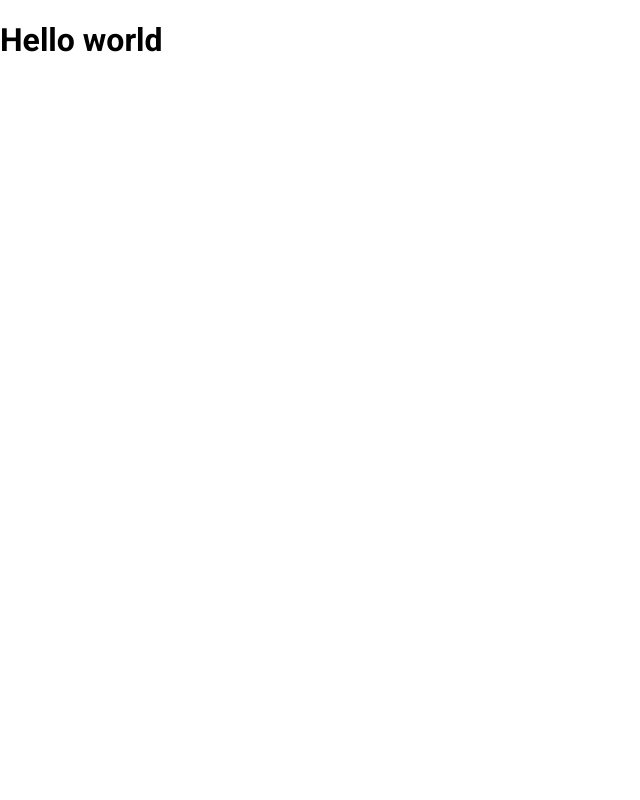
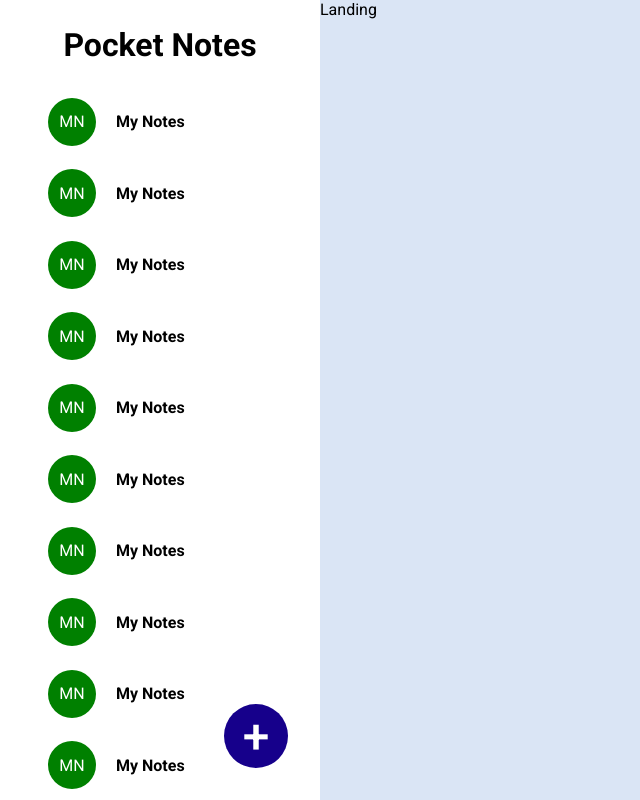
Before and after one commit to adityagangil/Figma-Pocket-Notes, a React (Create React App) app: page / in a window 1280 px wide. Shown: the whole page, without its empty margins (0-640 px from the left). Built offline with nearby package versions, Linux system fonts and the light colour scheme.

Commit message:
created sidebar

```diff
--- a/src/App.jsx
+++ b/src/App.jsx
@@ -1,9 +1,10 @@
 import "./App.css";
+import HomePage from "./pages/home/HomePage";
 
 function App() {
   return (
     <div className="App">
-      <h1>Hello world</h1>
+      <HomePage />
     </div>
   );
 }
--- /dev/null
+++ b/src/components/landing/Landing.jsx
@@ -0,0 +1,5 @@
+import styles from "./landing.module.css";
+
+export const Landing = () => {
+  return <div className={styles.container}>Landing</div>;
+};
--- /dev/null
+++ b/src/components/landing/landing.module.css
@@ -0,0 +1,4 @@
+.container {
+  background-color: var(--bg-blue);
+  height: 100vh;
+}
--- /dev/null
+++ b/src/components/sidebar/Sidebar.jsx
@@ -0,0 +1,175 @@
+import styles from "./sidebar.module.css";
+
+export const Sidebar = () => {
+  return (
+    <div className={styles.container}>
+      <div className={styles.heading}>
+        <h1>Pocket Notes</h1>
+      </div>
+
+      <div className={styles.group_container}>
+        <div className={styles.single_group}>
+          <div className={styles.img_circle}>
+            <p>MN</p>
+          </div>
+
+          <h4>My Notes</h4>
+        </div>
+
+        <div className={styles.single_group}>
+          <div className={styles.img_circle}>
+            <p>MN</p>
+          </div>
+
+          <h4>My Notes</h4>
+        </div>
+
+        <div className={styles.single_group}>
+          <div className={styles.img_circle}>
+            <p>MN</p>
+          </div>
+
+          <h4>My Notes</h4>
+        </div>
+
+        <div className={styles.single_group}>
+          <div className={styles.img_circle}>
+            <p>MN</p>
+          </div>
+
+          <h4>My Notes</h4>
+        </div>
+
+        <div className={styles.single_group}>
+          <div className={styles.img_circle}>
+            <p>MN</p>
+          </div>
+
+          <h4>My Notes</h4>
+        </div>
+
+        <div className={styles.single_group}>
+          <div className={styles.img_circle}>
+            <p>MN</p>
+          </div>
+
+          <h4>My Notes</h4>
+        </div>
+
+        <div className={styles.single_group}>
+          <div className={styles.img_circle}>
+            <p>MN</p>
+          </div>
+
+          <h4>My Notes</h4>
+        </div>
+
+        <div className={styles.single_group}>
+          <div className={styles.img_circle}>
+            <p>MN</p>
+          </div>
+
+          <h4>My Notes</h4>
+        </div>
+
+        <div className={styles.single_group}>
+          <div className={styles.img_circle}>
+            <p>MN</p>
+          </div>
+
+          <h4>My Notes</h4>
+        </div>
+
+        <div className={styles.single_group}>
+          <div className={styles.img_circle}>
+            <p>MN</p>
+          </div>
+
+          <h4>My Notes</h4>
+        </div>
+
+        <div className={styles.single_group}>
+          <div className={styles.img_circle}>
+            <p>MN</p>
+          </div>
+
+          <h4>My Notes</h4>
+        </div>
+
+        <div className={styles.single_group}>
+          <div className={styles.img_circle}>
+            <p>MN</p>
+          </div>
+
+          <h4>My Notes</h4>
+        </div>
+
+        <div className={styles.single_group}>
+          <div className={styles.img_circle}>
+            <p>MN</p>
+          </div>
+
+          <h4>My Notes</h4>
+        </div>
+
+        <div className={styles.single_group}>
+          <div className={styles.img_circle}>
+            <p>MN</p>
+          </div>
+
+          <h4>My Notes</h4>
+        </div>
+
+        <div className={styles.single_group}>
+          <div className={styles.img_circle}>
+            <p>MN</p>
+          </div>
+
+          <h4>My Notes</h4>
+        </div>
+
+        <div className={styles.single_group}>
+          <div className={styles.img_circle}>
+            <p>MN</p>
+          </div>
+
+          <h4>My Notes</h4>
+        </div>
+
+        <div className={styles.single_group}>
+          <div className={styles.img_circle}>
+            <p>MN</p>
+          </div>
+
+          <h4>My Notes</h4>
+        </div>
+
+        <div className={styles.single_group}>
+          <div className={styles.img_circle}>
+            <p>MN</p>
+          </div>
+
+          <h4>My Notes</h4>
+        </div>
+
+        <div className={styles.single_group}>
+          <div className={styles.img_circle}>
+            <p>MN</p>
+          </div>
+
+          <h4>My Notes</h4>
+        </div>
+
+        <div className={styles.single_group}>
+          <div className={styles.img_circle}>
+            <p>MN</p>
+          </div>
+
+          <h4>My Notes</h4>
+        </div>
+      </div>
+
+      <div className={styles.create_group}>+</div>
+    </div>
+  );
+};
--- /dev/null
+++ b/src/components/sidebar/sidebar.module.css
@@ -0,0 +1,75 @@
+.container {
+  /* background-color: pink; */
+  display: flex;
+  flex-direction: column;
+  height: 100vh;
+  /* padding: 1rem; */
+  box-sizing: border-box;
+  position: relative;
+}
+
+.create_group {
+  position: absolute;
+  bottom: 2rem;
+  right: 2rem;
+  background-color: var(--btn-blue);
+  width: 4rem;
+  height: 4rem;
+  display: flex;
+  justify-content: center;
+  align-items: center;
+  border-radius: 50%;
+  font-size: 3rem;
+  color: white;
+  font-weight: 500;
+  cursor: pointer;
+}
+
+.heading {
+  text-align: center;
+  font-size: 1rem;
+  margin: 5px 0;
+}
+
+.group_container {
+  display: flex;
+  flex-direction: column;
+  gap: 10px 0;
+  /* border: 1px solid; */
+  overflow-y: hidden;
+  padding: 0 3rem;
+
+  &:hover {
+    overflow-y: scroll;
+  }
+}
+.group_container::-webkit-scrollbar {
+  width: 10px;
+}
+
+.group_container::-webkit-scrollbar-track {
+  background: gray;
+  border-radius: 20px;
+}
+
+.group_container::-webkit-scrollbar-thumb {
+  background-color: rgb(181, 170, 170);
+  border-radius: 20px;
+}
+
+.single_group {
+  display: flex;
+  align-items: center;
+  gap: 0 20px;
+}
+
+.img_circle {
+  width: 3em;
+  height: 3em;
+  background-color: green;
+  border-radius: 50%;
+  display: flex;
+  justify-content: center;
+  align-items: center;
+  color: white;
+}
--- a/src/index.css
+++ b/src/index.css
@@ -3,6 +3,7 @@
 body {
   margin: 0;
   padding: 0;
+  box-sizing: border-box;
   font-family: "Roboto", sans-serif;
   -webkit-font-smoothing: antialiased;
   -moz-osx-font-smoothing: grayscale;
--- /dev/null
+++ b/src/pages/home/HomePage.jsx
@@ -0,0 +1,17 @@
+import React from "react";
+import styles from "./homepage.module.css";
+import { Sidebar } from "../../components/sidebar/Sidebar";
+import { Landing } from "../../components/landing/Landing";
+
+export default function HomePage() {
+  return (
+    <div className={styles.container}>
+      <div className={styles.left_container}>
+        <Sidebar />
+      </div>
+      <div className={styles.right_container}>
+        <Landing />
+      </div>
+    </div>
+  );
+}
--- /dev/null
+++ b/src/pages/home/homepage.module.css
@@ -0,0 +1,10 @@
+.container {
+  display: flex;
+}
+.left_container {
+  flex: 1;
+}
+
+.right_container {
+  flex: 3;
+}
```
Also changed, not shown: 1 other file (tests, documents, lock files or other folders).
